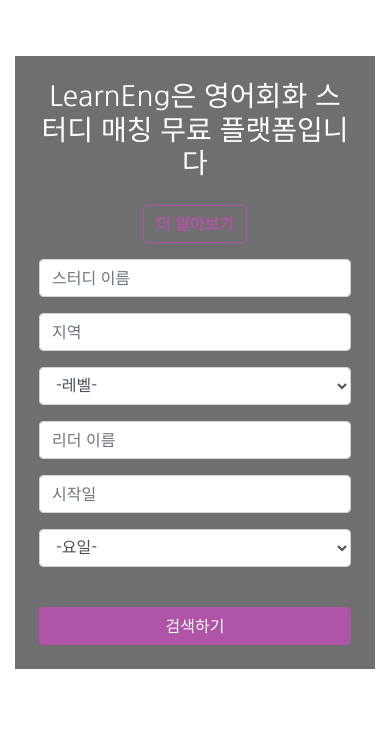
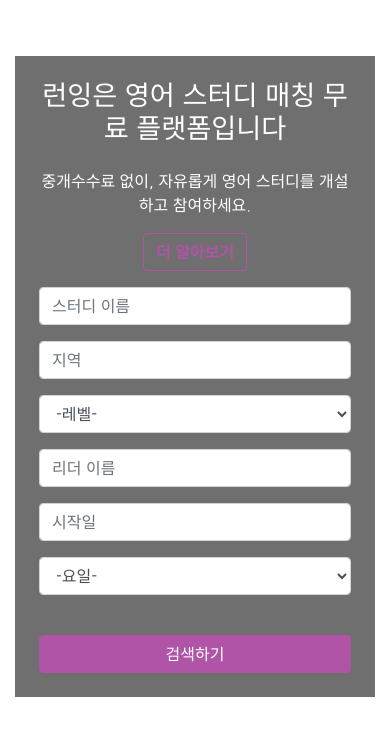
Before and after one commit to jayhchoi/Learneng, a Django app: page / in a window 390 px wide. Shown: the part 133-870 px from the top of the page. Run offline with Django 3.2, Linux system fonts and the light colour scheme; data that the repository does not hold is empty; some libraries are stand-ins or nearby versions; some web fonts are replaced.

Commit message:
style.css edit

```diff
--- a/accounts/templates/accounts/leader_group_list.html
+++ b/accounts/templates/accounts/leader_group_list.html
@@ -2,7 +2,7 @@
 {% load static %}
 
 {% block title %}
-  | 내 스터디
+  | 내 스터디 목록
 {% endblock %}
 
 {% block content %}
@@ -11,7 +11,7 @@
   <div class="container py-5">
     <div class="row text-center">
       <div class="col-md-12">
-        <h1 class="display-4">내 스터디</h1>
+        <h1 class="display-5">내 스터디</h1>
       </div>
     </div>
   </div>
--- a/accounts/templates/accounts/member_group_list.html
+++ b/accounts/templates/accounts/member_group_list.html
@@ -2,7 +2,7 @@
 {% load static %}
 
 {% block title %}
-  | 내 스터디
+  | 내 스터디 목록
 {% endblock %}
 
 {% block content %}
@@ -11,7 +11,7 @@
   <div class="container py-5">
     <div class="row text-center">
       <div class="col-md-12">
-        <h1 class="display-4">My Study</h1>
+        <h1 class="display-5">My Study</h1>
       </div>
     </div>
   </div>
--- a/accounts/templates/accounts/profile.html
+++ b/accounts/templates/accounts/profile.html
@@ -2,7 +2,7 @@
 {% load static %}
 {% load crispy_forms_tags %}
 {% block title %}
-  | 프로필
+  | 내 프로필
 {% endblock %}
 
 {% block content %}
@@ -11,7 +11,7 @@
   <div class="container py-5">
     <div class="row text-center">
       <div class="col-md-12">
-        <h1 class="display-4">Profile</h1>
+        <h1 class="display-5">Profile</h1>
       </div>
     </div>
   </div>
--- a/groups/templates/groups/group_list.html
+++ b/groups/templates/groups/group_list.html
@@ -1,7 +1,7 @@
 {% extends 'base.html' %}
 
 {% block title %}
-  | 스터디 찾기
+  | 나에게 맞는 영어회화 스터디 찾기
 {% endblock %}
 
 {% block content %}
@@ -11,7 +11,7 @@
   <div class="container">
     <div class="row text-center">
       <div class="col">
-        <h1 class="display-4 mb-4">나에게 맞는 스터디를 찾아보세요!</h1>
+        <h1 class="display-5 mb-4">나에게 맞는 스터디를 찾아보세요!</h1>
 				{% include 'partials/_search_form.html' %}
       </div>
     </div>
@@ -44,7 +44,7 @@
 			{% endfor %}
 			{% else %}
 			<div class="col-md-12">
-				<p>No groups Available</p>
+				<p>No groups available</p>
 			</div>
 			{% endif %}
 		</div>
--- a/learneng/static/css/style.css
+++ b/learneng/static/css/style.css
@@ -118,13 +118,13 @@
     background: rgba(51, 51, 51, 0.7); }
 
 @media (max-width: 991px) {
-  .display-4 {
+  .display-5 {
     font-size: 3rem; }
 
   #member-list {
     margin-top: 10px !important; } }
 @media (max-width: 768px) {
-  .display-4 {
+  .display-5 {
     font-size: 2.5rem; }
 
   h4 {
@@ -164,8 +164,11 @@
   .card .card-body .group-heading {
     height: auto; } }
 @media (max-width: 576px) {
-  .display-4 {
-    font-size: 1.75rem; }
+  .display-5 {
+    font-size: 1.7rem; }
+
+  .lead {
+    font-size: 1rem; }
 
   #detail-second {
     margin-top: 30px; }
--- a/pages/templates/pages/about.html
+++ b/pages/templates/pages/about.html
@@ -2,7 +2,7 @@
 {% load static %}
 
 {% block title %}
-  | About
+  | About: what, how, & why?
 {% endblock %}
 
 {% block content %}
@@ -12,7 +12,7 @@
   <div class="container py-5">
     <div class="row text-center">
       <div class="col-md-12">
-        <h1 class="display-4">About</h1>
+        <h1 class="display-5">About</h1>
       </div>
     </div>
   </div>
--- a/pages/templates/pages/home.html
+++ b/pages/templates/pages/home.html
@@ -1,7 +1,7 @@
 {% extends 'base.html' %}
 
 {% block title %}
-  | English Made Easy
+  | 영어회화 스터디 매칭 무료 플랫폼
 {% endblock %}
 
 {% block content %}
@@ -11,9 +11,10 @@
   <div class="container text-center">
     <div class="home-search">
       <div class="overlay">
-        <h1 class="display-4 mb-4">
-          LearnEng은 영어회화 스터디 매칭 무료 플랫폼입니다
+        <h1 class="display-5 mb-4">
+          런잉은 영어 스터디 매칭 무료 플랫폼입니다
         </h1>
+        <p class="lead">중개수수료 없이, 자유롭게 영어 스터디를 개설하고 참여하세요.</p>
         <a href="{% url 'pages:about' %}" class="btn btn-outline-secondary mb-3"><strong>더 알아보기</strong></a>
         {% include 'partials/_search_form.html' %}
       </div>
--- a/templates/base.html
+++ b/templates/base.html
@@ -19,6 +19,8 @@
 	<!-- Favicon -->
 	<link rel="shortcut icon" href="{% static 'img/favicon.ico' %}" type="image/x-icon">
 	<link rel="icon" href="{% static 'img/favicon.ico' %}" type="image/x-icon">
+
+	<meta name="description" content="런잉은 영어 스터디 매칭 무료 플랫폼입니다. 중개수수료 없이, 자유롭게 영어 스터디를 개설하고 참여하세요.">
 	<title>
 		LearnEng {% block title %} {% endblock %}
 	</title>
```
